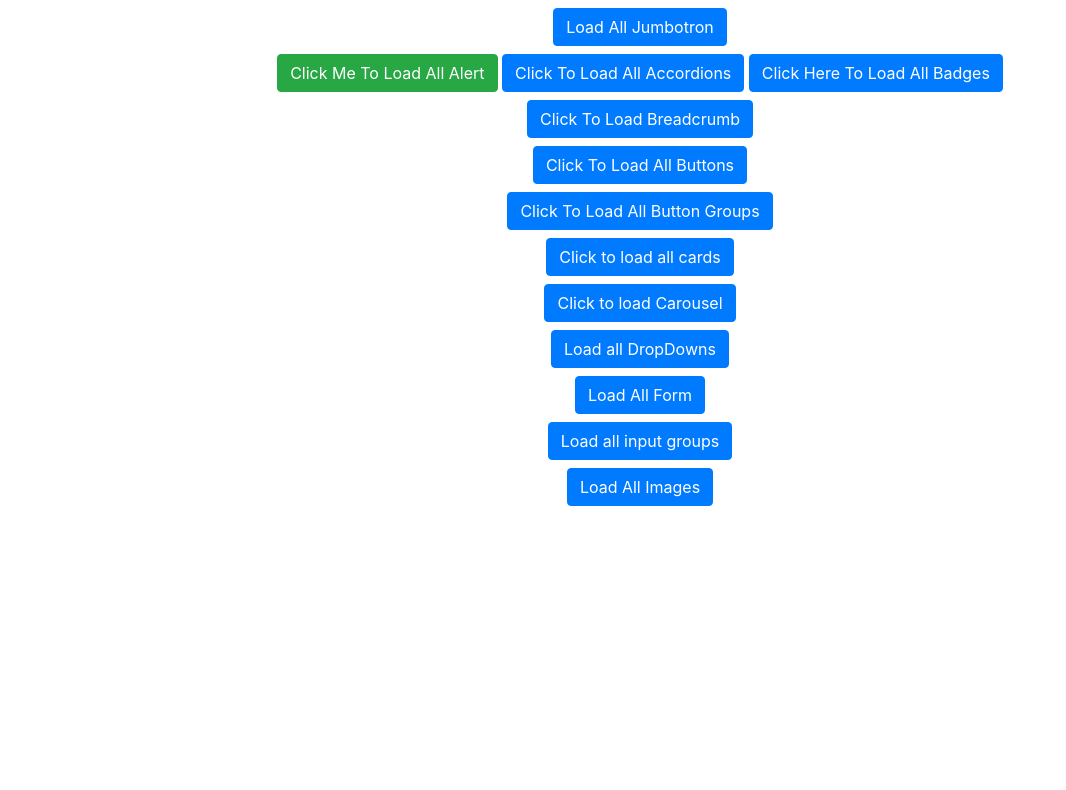
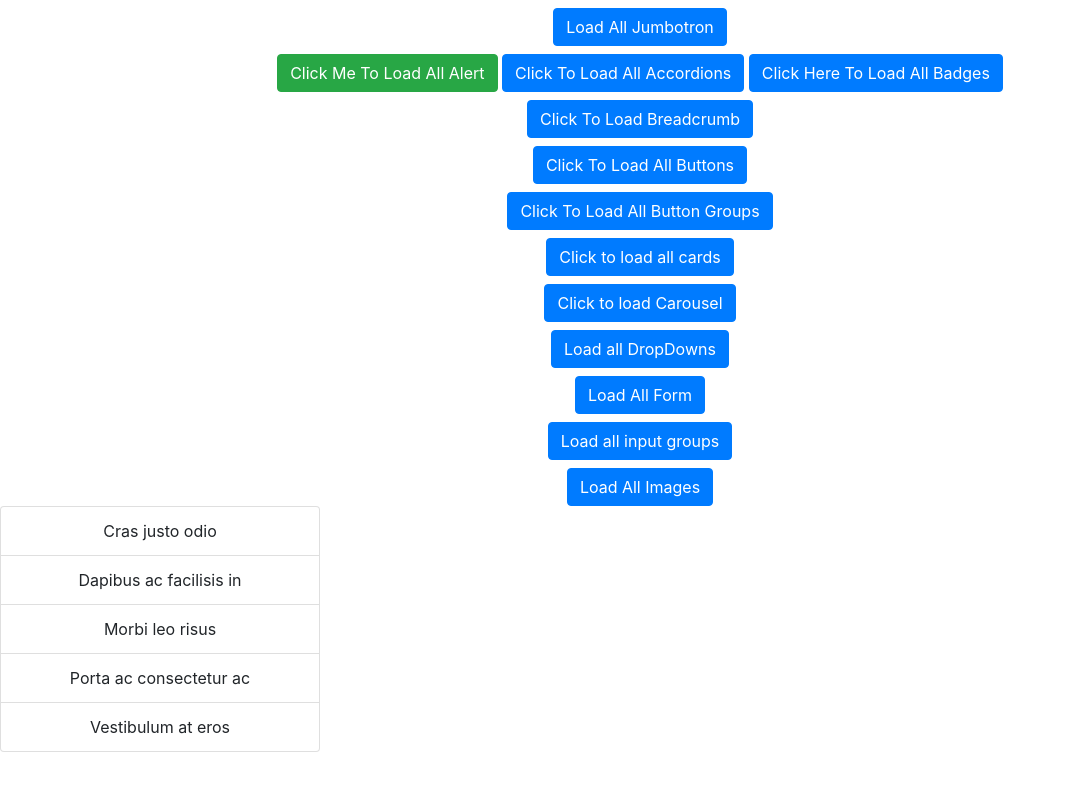
Before and after one commit to Khwajapasha/Boosrtrap-Practice, a React (Create React App) app: page / in a window 1280 px wide. Shown: the top 790 px of the page, without its empty margins (0-1066 px from the left). Built offline with nearby package versions, Linux system fonts and the light colour scheme; a small style sheet from the web is missing.

Commit message:
Implemented ListGroup Basic Example

```diff
--- a/src/Component/Header Section/JumbotronComponent/JumbotronBasicExample.jsx
+++ b/src/Component/Header Section/JumbotronComponent/JumbotronBasicExample.jsx
@@ -1,6 +1,5 @@
 import React from "react";
 import { Jumbotron, Button, Image } from "react-bootstrap";
-import "react-animated-slider/build/horizontal.css";
 export const JumbotronBasicExample = () => {
   return (
     <div>
--- a/src/Component/MainBodySection/ListGroupsComponent/AllListGroup.jsx
+++ b/src/Component/MainBodySection/ListGroupsComponent/AllListGroup.jsx
@@ -1,15 +1,9 @@
 import React from "react";
-import { ListGroup } from "react-bootstrap";
+import { LIstGroupBasicExample } from "./LIstGroupBasicExample";
 export const AllListGroup = () => {
   return (
     <div>
-      <ListGroup>
-        <ListGroup.Item>Cras justo odio</ListGroup.Item>
-        <ListGroup.Item>Dapibus ac facilisis in</ListGroup.Item>
-        <ListGroup.Item>Morbi leo risus</ListGroup.Item>
-        <ListGroup.Item>Porta ac consectetur ac</ListGroup.Item>
-        <ListGroup.Item>Vestibulum at eros</ListGroup.Item>
-      </ListGroup>
+      <LIstGroupBasicExample />
     </div>
   );
 };
--- /dev/null
+++ b/src/Component/MainBodySection/ListGroupsComponent/LIstGroupBasicExample.jsx
@@ -0,0 +1,15 @@
+import React from "react";
+import { ListGroup } from "react-bootstrap";
+export const LIstGroupBasicExample = () => {
+  return (
+    <div>
+      <ListGroup style={{ width: "20rem" }}>
+        <ListGroup.Item>Cras justo odio</ListGroup.Item>
+        <ListGroup.Item>Dapibus ac facilisis in</ListGroup.Item>
+        <ListGroup.Item>Morbi leo risus</ListGroup.Item>
+        <ListGroup.Item>Porta ac consectetur ac</ListGroup.Item>
+        <ListGroup.Item>Vestibulum at eros</ListGroup.Item>
+      </ListGroup>
+    </div>
+  );
+};
--- a/src/Component/MainBodySection/MainBodySection.jsx
+++ b/src/Component/MainBodySection/MainBodySection.jsx
@@ -11,6 +11,7 @@ import { AllDropDown } from "./DropDownComponent/AllDropDown";
 import { AllForms } from "./FormComponent/AllForms";
 import { AllInputGroups } from "./InputGroupComponent/AllInputGroups";
 import { AllImages } from "./ImagesComponent/AllImages";
+import { AllListGroup } from "./ListGroupsComponent/AllListGroup";
 export const MainBodySection = () => {
   return (
     <div>
@@ -26,6 +27,7 @@ export const MainBodySection = () => {
       <AllForms />
       <AllInputGroups />
       <AllImages />
+      <AllListGroup />
     </div>
   );
 };
```
